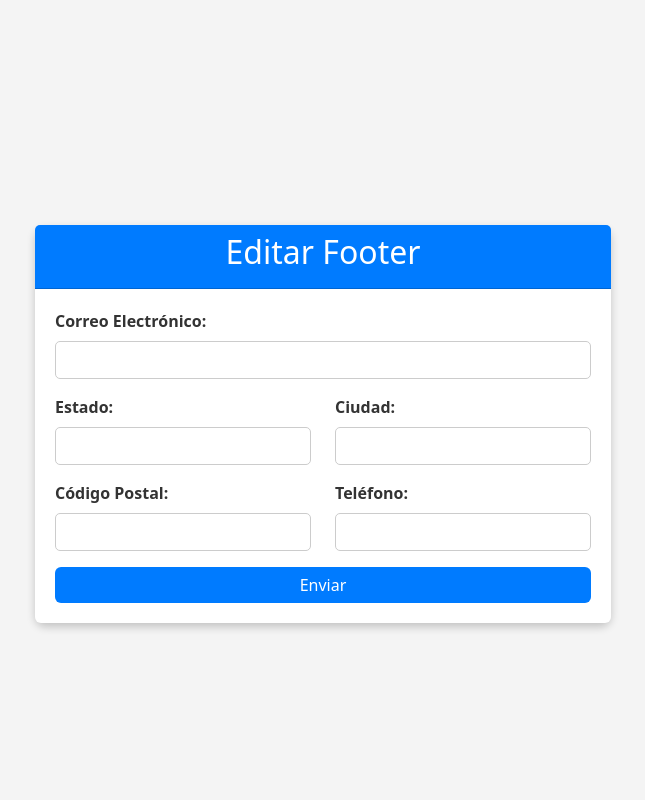
After one commit to fernandocarrigar/ServiSum, a PHP site: page /vistas/users/admin/EdicionFooter.php in a window 1280 px wide. The commit adds this page. Shown: the whole page, without its empty margins (317-962 px from the left). Run offline with PHP 8.4, Linux system fonts and the light colour scheme.

Commit message:
Estilos nav, formulario footer

```diff
--- /dev/null
+++ b/vistas/users/admin/EdicionFooter.php
@@ -0,0 +1,116 @@
+<!DOCTYPE html>
+<html lang="es">
+
+<head>
+    <meta charset="UTF-8">
+    <meta name="viewport" content="width=device-width, initial-scale=1.0">
+    <title>Formulario Profesional</title>
+    <!-- Agrega el enlace a Bootstrap CSS -->
+    <link href="https://cdn.jsdelivr.net/npm/bootstrap@5.3.0-alpha1/dist/css/bootstrap.min.css" rel="stylesheet">
+    <style>
+        /* Estilos personalizados */
+        body {
+            background-color: #f4f4f4;
+            display: flex;
+            justify-content: center;
+            align-items: center;
+            height: 100vh;
+            margin: 0;
+        }
+
+        .container {
+            max-width: 600px;
+            /* Ancho máximo de 600px */
+        }
+
+        .card {
+            border: none;
+            border-radius: 10px;
+            /* Bordes redondeados */
+            box-shadow: 0px 4px 8px rgba(0, 0, 0, 0.2);
+        }
+
+        .card-header {
+            background-color: #007BFF;
+            color: #ffffff;
+            border-radius: 10px 10px 0 0;
+            /* Bordes redondeados en la parte superior */
+        }
+
+        .card-body {
+            background-color: #ffffff;
+            padding: 20px;
+        }
+
+        .form-label {
+            color: #333333;
+            font-weight: bold;
+            /* Texto en negrita */
+        }
+
+        .form-control {
+            border: 1px solid #cccccc;
+            border-radius: 5px;
+        }
+
+        .btn-primary {
+            background-color: #007BFF;
+            border: none;
+            border-radius: 10px;
+            /* Borde redondeado en el botón */
+            width: 100%;
+            /* Botón abarca todo el ancho */
+        }
+
+        .btn-primary:hover {
+            background-color: #0056b3;
+        }
+    </style>
+</head>
+
+<body>
+    <div class="container mt-5">
+        <div class="card">
+            <div class="card-header">
+                <h2 class="card-title text-center">Editar Footer</h2>
+            </div>
+            <div class="card-body rounded">
+                <form>
+                    <div class="mb-3">
+                        <label for="email" class="form-label">Correo Electrónico:</label>
+                        <input type="email" class="form-control" id="email" required>
+                    </div>
+                    <div class="row mb-3">
+                        <div class="col">
+                            <label for="state" class="form-label">Estado:</label>
+                            <input type="text" class="form-control" id="state" required>
+                        </div>
+                        <div class="col">
+                            <label for="city" class="form-label">Ciudad:</label>
+                            <input type="text" class="form-control" id="city" required>
+                        </div>
+                    </div>
+                    <div class="row mb-3">
+                        <div class="col">
+                            <label for="zipcode" class="form-label">Código Postal:</label>
+                            <input type="text" class="form-control" id="zipcode" required>
+                        </div>
+                        <div class="col">
+                            <label for="phone" class="form-label">Teléfono:</label>
+                            <input type="tel" class="form-control" id="phone" required>
+                        </div>
+                    </div>
+                    <div class="text-center">
+                        <button type="submit" class="btn btn-primary rounded">Enviar</button>
+                    </div>
+                </form>
+            </div>
+        </div>
+    </div>
+
+    <!-- Agrega los enlaces a las bibliotecas de Bootstrap y jQuery (si es necesario) -->
+    <script src="https://code.jquery.com/jquery-3.6.0.min.js"></script>
+    <script src="https://cdn.jsdelivr.net/npm/bootstrap@5.3.0-alpha1/dist/js/bootstrap.min.js"></script>
+</body>
+
+</html>
```
Also changed, not shown: recursos/CSS/nav-bar.css (+38 -0 lines), vistas/navbar/navbar.php (+31 -5 lines).
